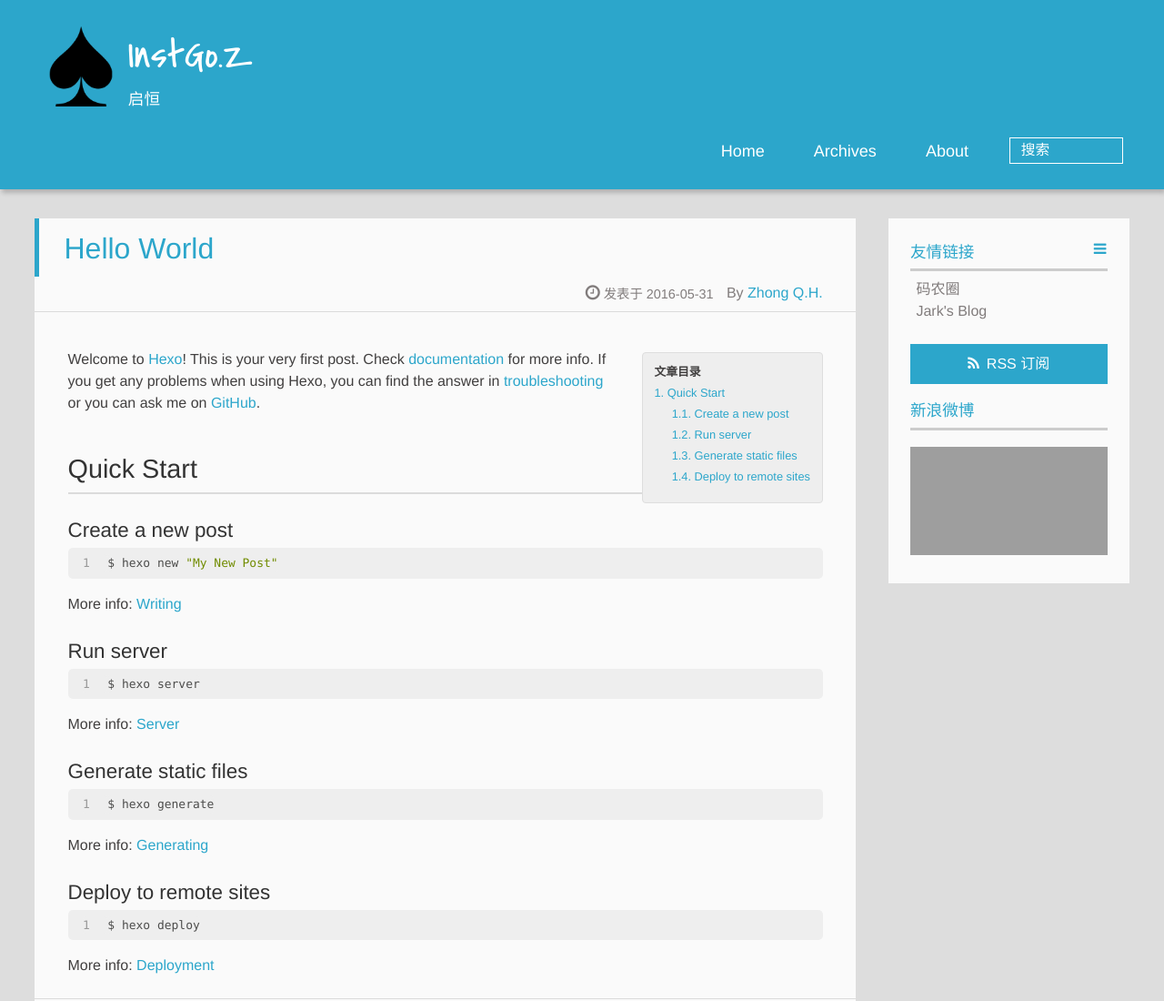
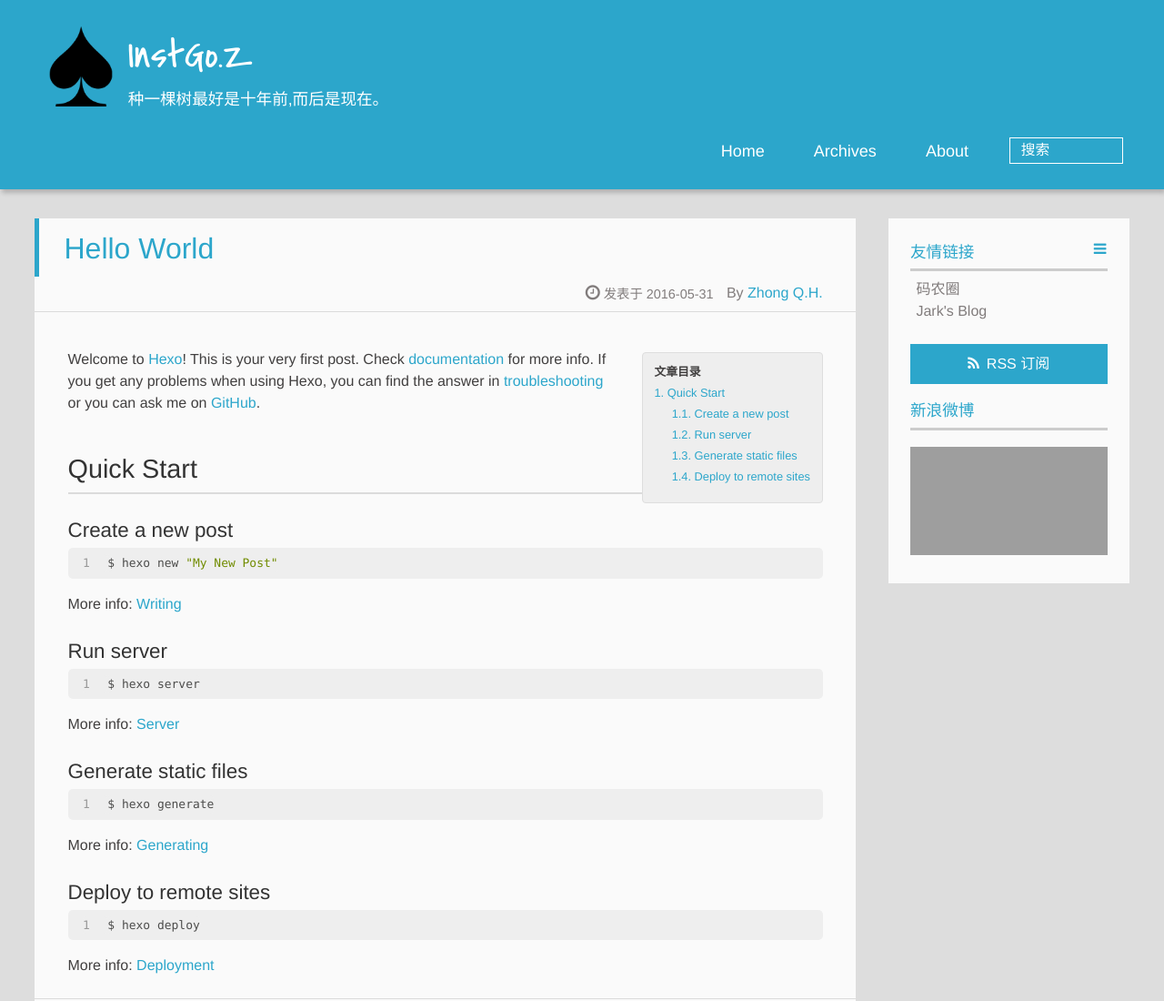
Before and after one commit to InstGoZ/instgoz.github.io, a plain HTML site: page 2016/05/31/hello-world/index.html in a window 1280 px wide. Shown: the top 1100 px of the page at 91% size. Drawn offline with Linux system fonts and the light colour scheme; grey boxes are pictures that could not be loaded; a script that the page names is missing.

Commit message:
Site updated: 2016-06-01 08:51:32

```diff
--- a/2016/05/31/hello-world/index.html
+++ b/2016/05/31/hello-world/index.html
@@ -49,7 +49,7 @@ Quick">
 
 			<div id="textlogo">
 				<h1 class="site-name"><a href="/" title="InstGo.Z">InstGo.Z</a></h1>
-				<h2 class="blog-motto">启恒</h2>
+				<h2 class="blog-motto">种一棵树最好是十年前,而后是现在。</h2>
 			</div>
 			<div class="navbar"><a class="navbutton navmobile" href="#" title="菜单">
 			</a></div>
--- a/index.html
+++ b/index.html
@@ -45,7 +45,7 @@
 
 			<div id="textlogo">
 				<h1 class="site-name"><a href="/" title="InstGo.Z">InstGo.Z</a></h1>
-				<h2 class="blog-motto">启恒</h2>
+				<h2 class="blog-motto">种一棵树最好是十年前,而后是现在。</h2>
 			</div>
 			<div class="navbar"><a class="navbutton navmobile" href="#" title="菜单">
 			</a></div>
```
Also changed, not shown: archives/2016/05/index.html (+1 -1 lines), archives/2016/index.html (+1 -1 lines), archives/index.html (+1 -1 lines).
